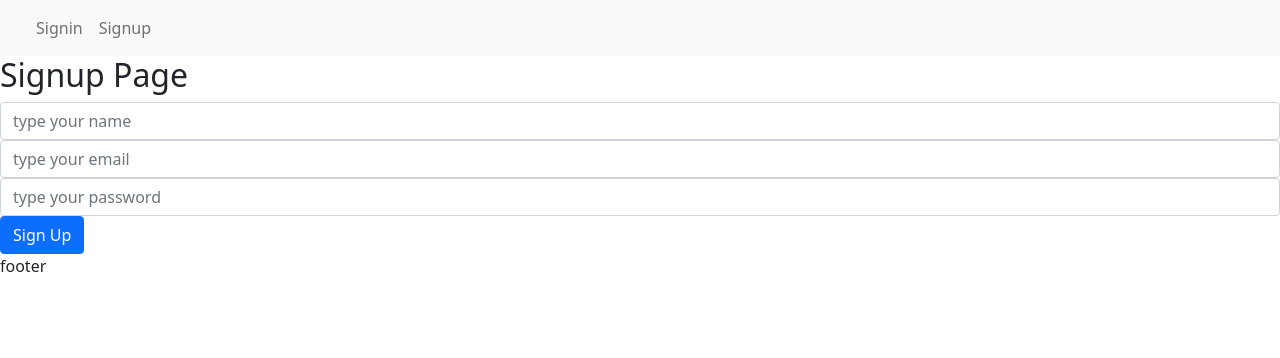
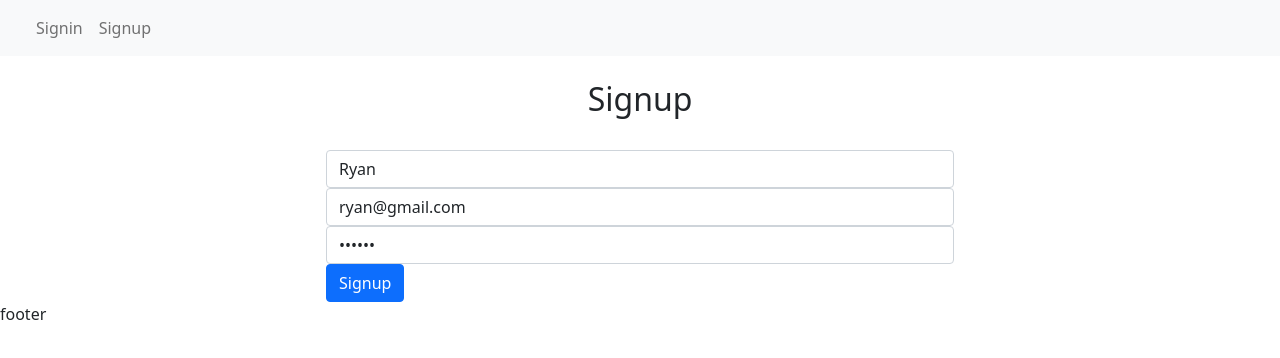
Before and after one commit to scottstossel/expressocode-frontend-next, a Next.js app: page /signup in a window 1280 px wide. Shown: the top 358 px of the page. Built offline with nearby package versions, Linux system fonts and the light colour scheme.

Commit message:
detected error in signup

```diff
--- a/actions/auth.js
+++ b/actions/auth.js
@@ -1,7 +1,7 @@
 import fetch from 'isomorphic-fetch';
-import {API} from '../config';
+import { API } from '../config';
 
-export const signup = () => {
+export const signup = user => {
     return fetch(`${API}/signup`, {
         method: 'POST',
         headers: {
@@ -11,7 +11,7 @@ export const signup = () => {
         body: JSON.stringify(user)
     })
         .then(response => {
-    return response.json()
+            return response.json();
         })
         .catch(err => console.log(err));
-}
+};
--- a/components/auth/SignupComponent.js
+++ b/components/auth/SignupComponent.js
@@ -1,34 +1,35 @@
-import { useState } from "react";
-import { signup } from "../../actions/auth";
+import { useState } from 'react';
+import { signup } from '../../actions/auth';
 
 const SignupComponent = () => {
     const [values, setValues] = useState({
-    name: "",
-    email: "",
-    password: "",
-    error: "",
+        name: 'Ryan',
+        email: 'ryan@gmail.com',
+        password: 'rrrrrr',
+        error: '',
         loading: false,
-    message: "",
-    showForm: true,
+        message: '',
+        showForm: true
     });
 
     const { name, email, password, error, loading, message, showForm } = values;
 
-  const handleSumbit = (e) => {
+    const handleSubmit = e => {
         e.preventDefault();
         // console.table({ name, email, password, error, loading, message, showForm });
         setValues({ ...values, loading: true, error: false });
         const user = { name, email, password };
-    signup(user).then((data) => {
+        console.log(data);
+        signup(user).then(data => {
             if (data.error) {
                 setValues({ ...values, error: data.error, loading: false });
             } else {
                 setValues({
                     ...values,
-          name: "",
-          email: "",
-          password: "",
-          error: "",
+                    name: '',
+                    email: '',
+                    password: '',
+                    error: '',
                     loading: false,
                     message: data.message,
                     showForm: false
@@ -37,51 +38,62 @@ const SignupComponent = () => {
         });
     };
 
-  const handleChange = (name) => (e) => {
-    setValues({
-      ...values,
-      error: false,
-      [name]: e.target.value,
-    });
+    const handleChange = name => e => {
+        setValues({ ...values, error: false, [name]: e.target.value });
     };
+
+    const showLoading = () => (loading ? <div className="alert alert-info">Loading...</div> : '');
+    const showError = () => (error ? <div className="alert alert-danger">{error}</div> : '');
+    const showMessage = () => (message ? <div className="alert alert-info">{message}</div> : '');
 
     const signupForm = () => {
         return (
-      <form onSubmit={handleSumbit}>
-        <div>
+            <form onSubmit={handleSubmit}>
+                <div className="form-group">
                     <input
                         value={name}
-            onChange={handleChange("name")}
+                        onChange={handleChange('name')}
                         type="text"
                         className="form-control"
-            placeholder="type your name"
+                        placeholder="Type your name"
                     />
                 </div>
-        <div>
+
+                <div className="form-group">
                     <input
                         value={email}
-            onChange={handleChange("email")}
+                        onChange={handleChange('email')}
                         type="email"
                         className="form-control"
-            placeholder="type your email"
+                        placeholder="Type your email"
                     />
                 </div>
-        <div>
+
+                <div className="form-group">
                     <input
                         value={password}
-            onChange={handleChange("password")}
+                        onChange={handleChange('password')}
                         type="password"
                         className="form-control"
-            placeholder="type your password"
+                        placeholder="Type your password"
                     />
                 </div>
+
                 <div>
-          <button className="btn btn-primary">Sign Up</button>
+                    <button className="btn btn-primary">Signup</button>
                 </div>
             </form>
         );
     };
-  return <>{signupForm()}</>;
+
+    return (
+        <>
+            {showError()}
+            {showLoading()}
+            {showMessage()}
+            {showForm && signupForm()}
+        </>
+    );
 };
 
 export default SignupComponent;
--- a/pages/signup.js
+++ b/pages/signup.js
@@ -1,14 +1,18 @@
-import Layout from "../components/Layout";
-import Link from "next/link";
-import SignupComponent from "../components/auth/SignupComponent";
+import Layout from '../components/Layout';
+import SignupComponent from '../components/auth/SignupComponent';
+import Link from 'next/link';
 
 const Signup = () => {
-  return (
-    <Layout>
-      <h2>Signup Page</h2>
-      <SignupComponent />
-    </Layout>
-  );
+    return (
+        <Layout>
+            <h2 className="text-center pt-4 pb-4">Signup</h2>
+            <div className="row">
+                <div className="col-md-6 offset-md-3">
+                    <SignupComponent />
+                </div>
+            </div>
+        </Layout>
+    );
 };
 
 export default Signup;
```
Lines whose indentation alone changed are shown as unchanged.
